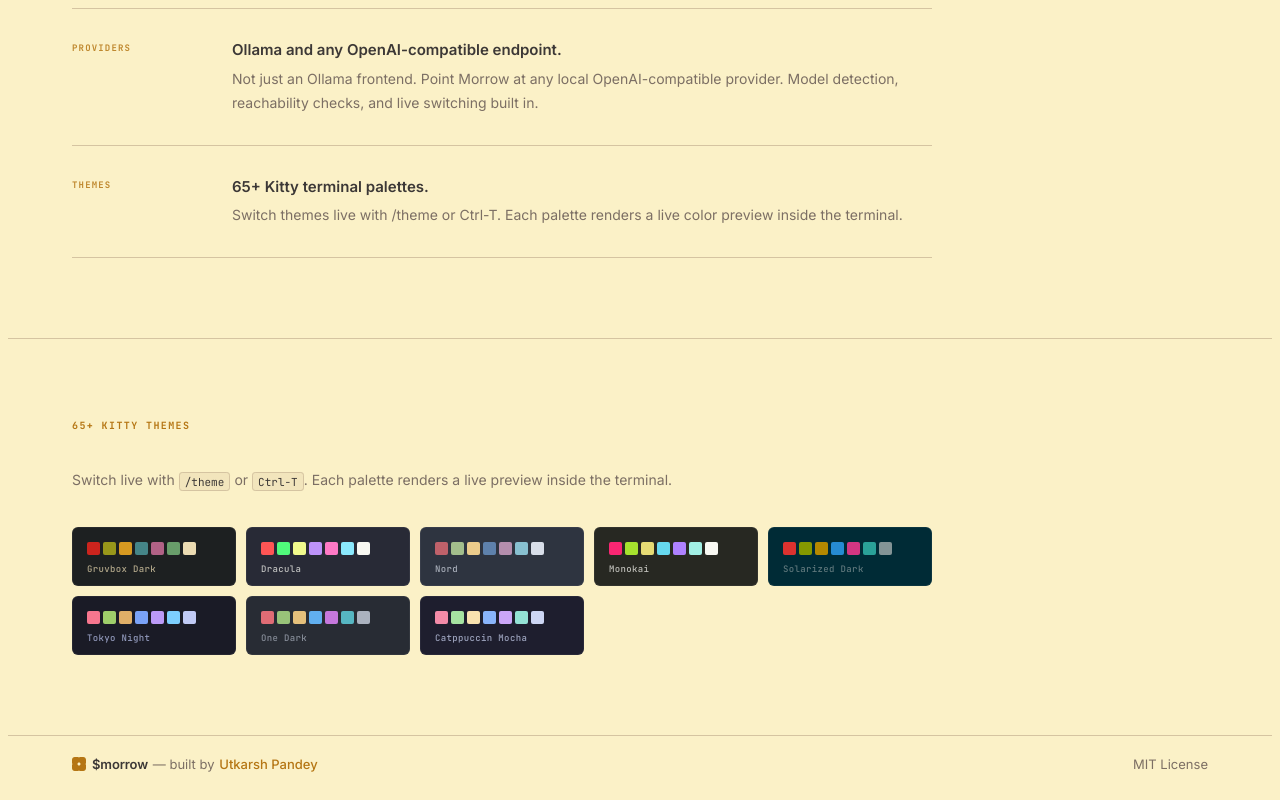
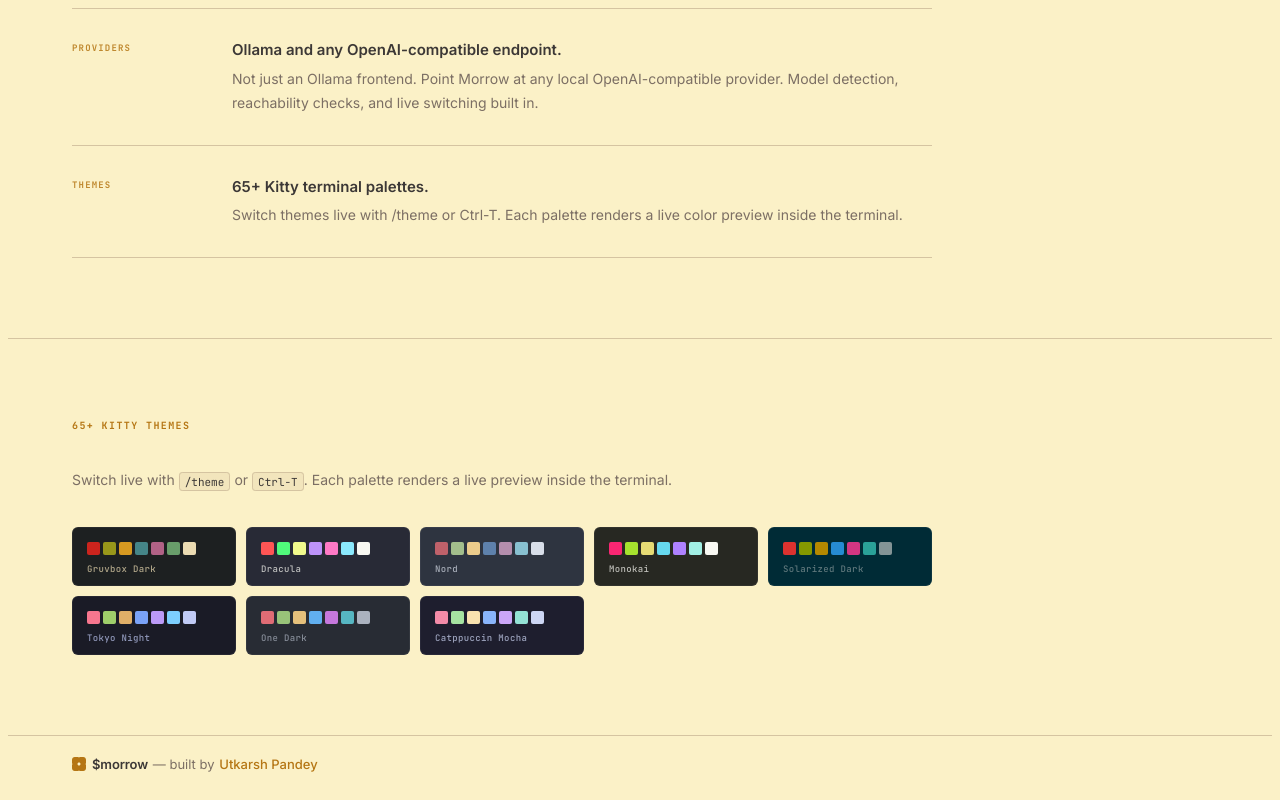
Before and after one commit to utkarsh125/morrow-site, a Next.js app: page / in a window 1280 px wide. Shown: the part 1965-2765 px from the top of the page. Built offline with nearby package versions, Linux system fonts and the light colour scheme; what fumadocs-ui would draw is missing.

Commit message:
chore: remove MIT License label from footer

```diff
--- a/src/app/page.tsx
+++ b/src/app/page.tsx
@@ -200,7 +200,7 @@
             Utkarsh Pandey
           </a>
         </span>
-        <span>MIT License</span>
+
       </footer>
 
     </main>
```
